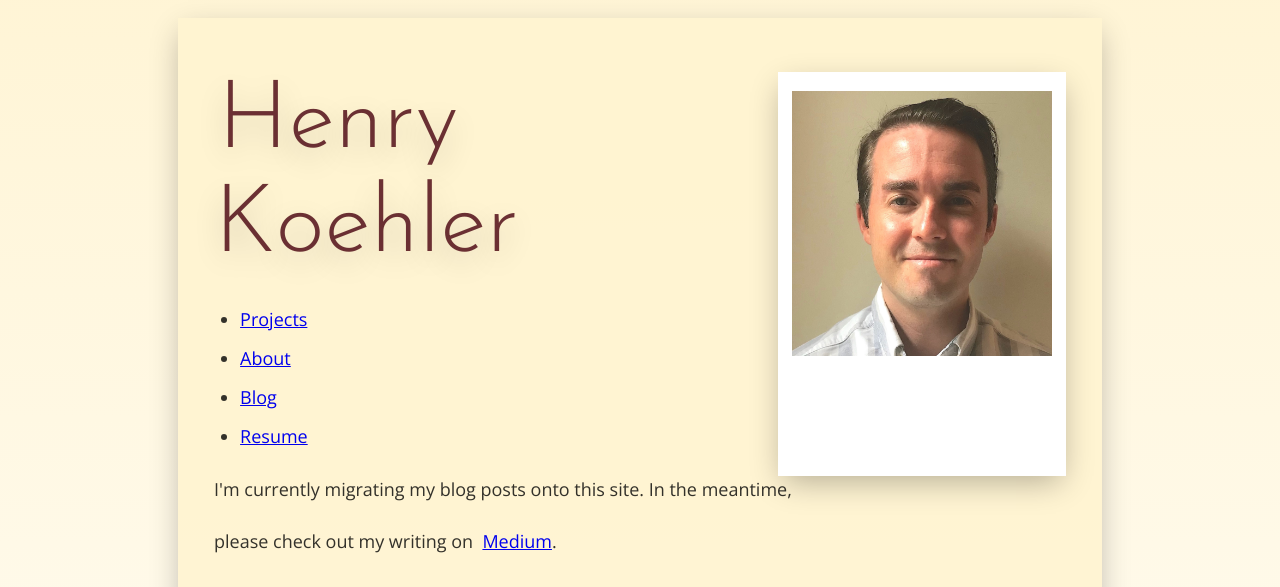
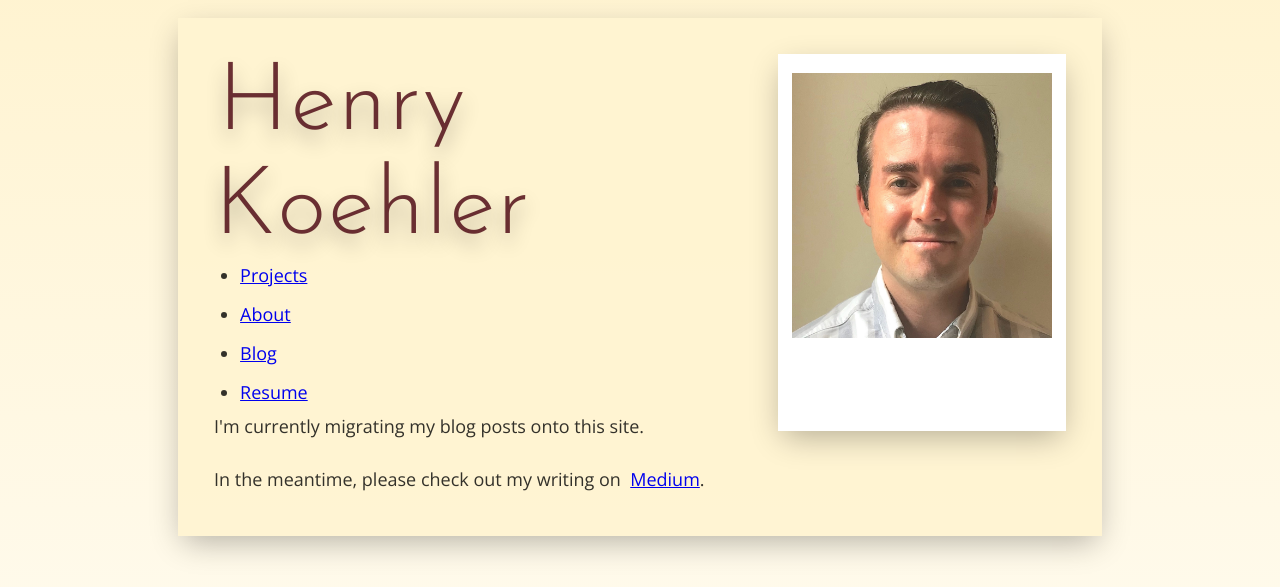
Before and after one commit to henryk1229/personal-site, a Gatsby site: page /blog in a window 1280 px wide. Shown: the top 587 px of the page. Built offline with nearby package versions, Linux system fonts and the light colour scheme; Gatsby itself is replaced by a stand-in of ours; a web font is replaced by a local one.

Commit message:
refine css

```diff
--- a/src/components/header.module.css
+++ b/src/components/header.module.css
@@ -18,13 +18,13 @@
   color: hsla(349, 100%, 14%, .8);   /* hsla(13, 100%, 70%, .7) */
   font-size: 5.25rem;
   text-decoration: none;
-  text-shadow: 0px 10px 30px rgba(0, 0, 0, 0.2);
+  text-shadow: 0px 10px 20px rgba(0, 0, 0, 0.3);
   margin-left: .2rem;
 }
 
 .title:hover{
-  color: hsla(349, 100%, 14%, .7);
-  /* text-shadow: 0px 10px 30px rgba(0, 0, 0, 0.3); */
+  color: hsla(349, 100%, 14%, .5);
+  text-shadow: 0px 10px 30px rgba(0, 0, 0, 0.3);
 }
 
 .headshot {
@@ -51,6 +51,7 @@
   border-color: hsla(349, 100%, 14%, .1);
   list-style-type: none;
   margin-right: 1.75rem;
+  margin-top: -3rem;
   padding: .7rem 0 0 2.75rem;
 }
 
@@ -59,11 +60,12 @@
   font-size: 1.1rem;
   margin-right: 4.75rem;
   text-decoration: none;
-  text-shadow: 0px 10px 30px rgba(0, 0, 0, 0.3);
+  text-shadow: 0px 10px 20px rgba(0, 0, 0, 0.3);
 }
 
 .nav-item:hover {
-  color: hsla(0, 0%, 40%, 1);
+  color: hsla(0, 0%, 40%, .35);
+  text-shadow: 0px 10px 30px rgba(0, 0, 0, 0.3);
 }
 
 .active-nav-item {
--- a/src/components/layout.js
+++ b/src/components/layout.js
@@ -25,7 +25,7 @@ const animation = useSpring({ opacity: 1, from: { opacity: 0 }, delay: 400 });
     <div className={layoutStyles.container}>
       <div className={layoutStyles.content}>
       <Header siteTitle={data.site.siteMetadata.title} />
-        <animated.div style={animation}>
+        <animated.div className={layoutStyles.children} style={animation}>
         {children}
         </animated.div>
       </div>
--- a/src/components/layout.module.css
+++ b/src/components/layout.module.css
@@ -11,9 +11,13 @@
 
 .content {
   flex-grow: 1;
-  padding: 2rem;
+  padding: 1rem  2rem;
   background: hsla(45, 100%, 91%, 0.9);
   box-shadow: 0px 10px 30px -5px rgba(0, 0, 0, 0.3);
+}
+
+.children {
+  margin-top: -1rem;
 }
 
 html {
@@ -219,7 +223,7 @@ html {
 }
 body {
   color: hsla(0, 0%, 0%, 0.8);
-  background: linear-gradient(hsla(45, 100%, 91%, 0.9), hsla(45, 100%, 91%, 0.3) 95%);
+  background: linear-gradient(hsla(45, 100%, 91%, 1), hsla(45, 100%, 91%, 0.3) 90%);
   font-family: 'Open Sans', sans-serif;
   font-weight: normal;
   word-wrap: break-word;
@@ -248,7 +252,8 @@ h1 {
   padding-left: 0;
   padding-right: 0;
   padding-top: 0;
-  margin-bottom: 1.45rem;
+  margin-bottom: 0;
+  letter-spacing: 0.1rem;
   color: inherit;
   font-family: -apple-system, BlinkMacSystemFont, Segoe UI, Roboto, Oxygen,
     Ubuntu, Cantarell, Fira Sans, Droid Sans, Helvetica Neue, sans-serif;
--- a/src/pages/blog.js
+++ b/src/pages/blog.js
@@ -43,10 +43,10 @@ const BlogPage =  () => {
   return (
     <Layout>
       <p>
-      I'm currently migrating my blog posts onto this site. In the meantime,
+      I'm currently migrating my blog posts onto this site.
       </p>
       <p>
-      please check out my writing on &nbsp;
+       In the meantime, please check out my writing on &nbsp;
       <a href="https://medium.com/@henryk1229" target="_blank" rel="noopener noreferrer">Medium</a>.
       </p>
     </Layout>
--- a/src/pages/resume.js
+++ b/src/pages/resume.js
@@ -47,6 +47,7 @@ const ResumePage = () => {
       <div>
           <p>
           Here's a downloadable pdf of my work to-date:
+
           </p>
       </div>
       <div>
```
Also changed, not shown: src/pages/projects.module.css (+6 -5 lines).
